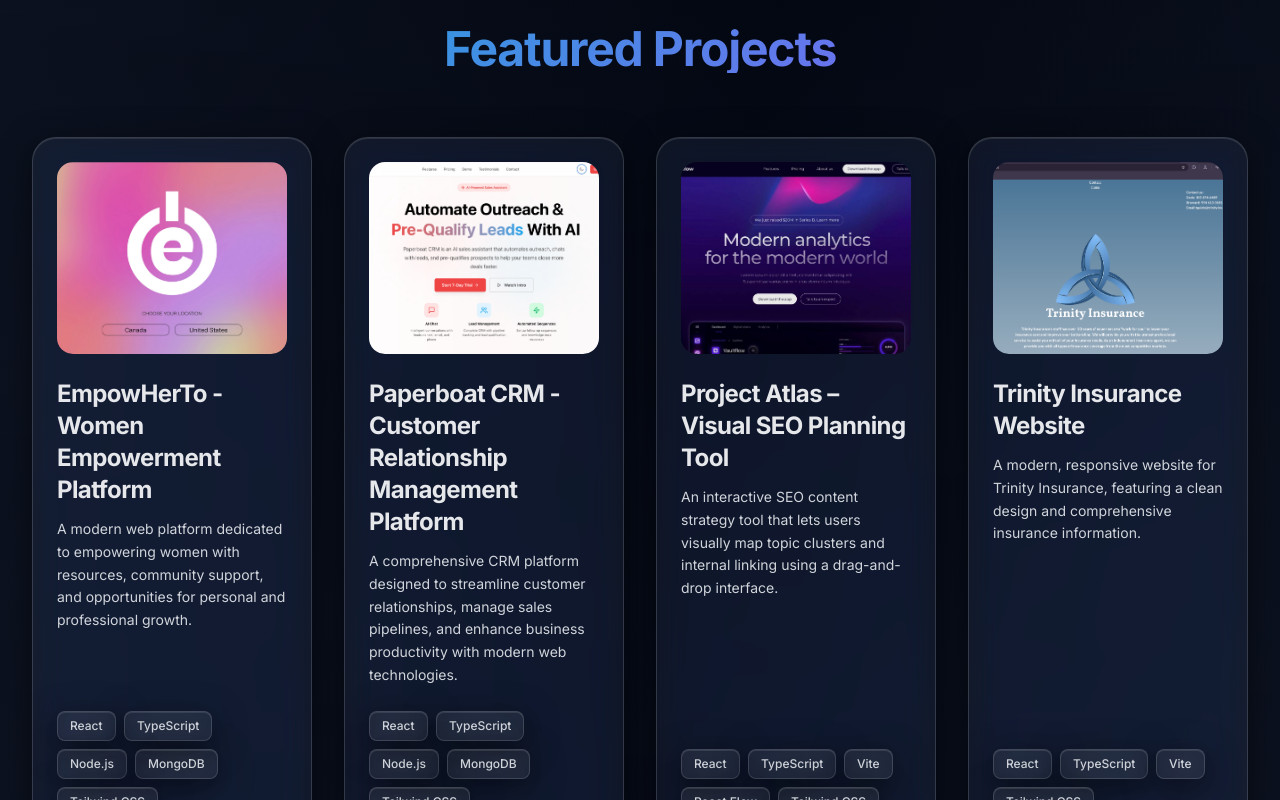
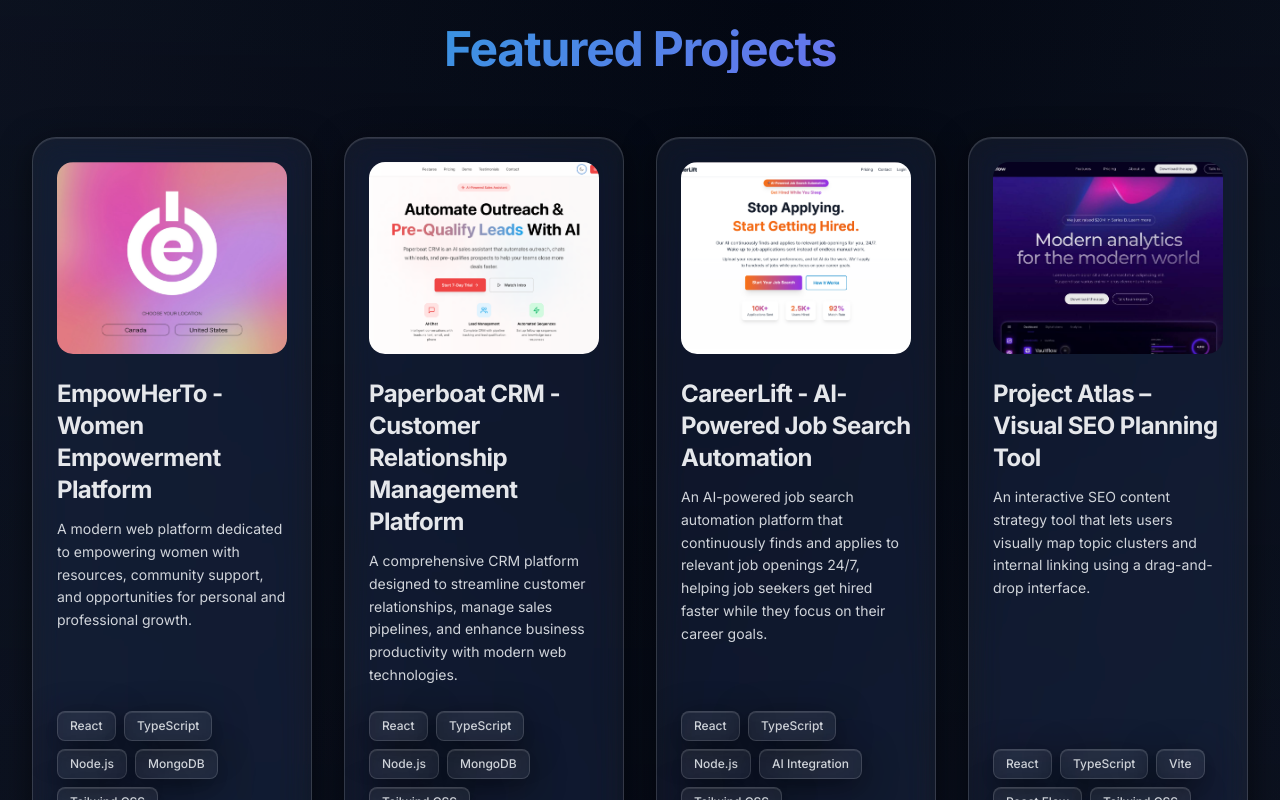
Before and after one commit to MattVogelsang/MatthewVogelsang, a React (Vite) app: page / in a window 1280 px wide. Shown: the part 3380-4180 px from the top of the page. Built offline with nearby package versions, Linux system fonts and the light colour scheme; no server answers.

Commit message:
Add CareerLift project as 3rd featured project

```diff
--- a/src/data/projects.ts
+++ b/src/data/projects.ts
@@ -13,6 +13,7 @@ import vdImg from '@/images/VD.jpg';
 import empowhertoImg from '@/images/Empowherto.jpeg';
 import paperboatImg from '@/images/Paperboat.jpg';
 import apiTestImg from '@/images/API-test.png';
+import cliftImg from '@/images/clift.png';
 
 export const projects: Project[] = [
 	{
@@ -92,6 +93,46 @@ export const projects: Project[] = [
 				title: 'Testing & Optimization',
 				description:
 					'Conducted thorough testing across devices and browsers, ensuring optimal performance and user experience.'
+			}
+		]
+	},
+	{
+		id: 15,
+		title: 'CareerLift - AI-Powered Job Search Automation',
+		description:
+			'An AI-powered job search automation platform that continuously finds and applies to relevant job openings 24/7, helping job seekers get hired faster while they focus on their career goals.',
+		technologies: ['React', 'TypeScript', 'Node.js', 'AI Integration', 'Tailwind CSS'],
+		imageUrl: cliftImg,
+		demoUrl: 'https://www.thecareerlift.com/',
+		featured: true,
+		category: 'business',
+		challenge:
+			'Create an automated job search platform that helps job seekers find and apply to relevant positions efficiently, saving hours of manual application work.',
+		solution:
+			'Developed an AI-powered platform that automatically scans job boards, matches positions to user profiles, generates customized cover letters, and submits applications 24/7.',
+		outcome:
+			'Delivered a powerful automation tool that helps users apply to hundreds of jobs automatically, significantly reducing time-to-hire and increasing application success rates.',
+		goals: [
+			'Automate the job search and application process',
+			'Provide intelligent job matching based on user profile',
+			'Generate personalized cover letters for each application',
+			'Enable 24/7 automated application submission'
+		],
+		process: [
+			{
+				title: 'Research & Planning',
+				description:
+					'Analyzed job search pain points and planned AI automation features for job matching and application submission.'
+			},
+			{
+				title: 'Design & Development',
+				description:
+					'Built with React and TypeScript, implementing AI algorithms for job matching, cover letter generation, and automated application submission.'
+			},
+			{
+				title: 'Testing & Optimization',
+				description:
+					'Conducted thorough testing of automation features and optimized matching algorithms for better job relevance and application success rates.'
 			}
 		]
 	},
```
Also changed, not shown: src/images/clift.png (added).
